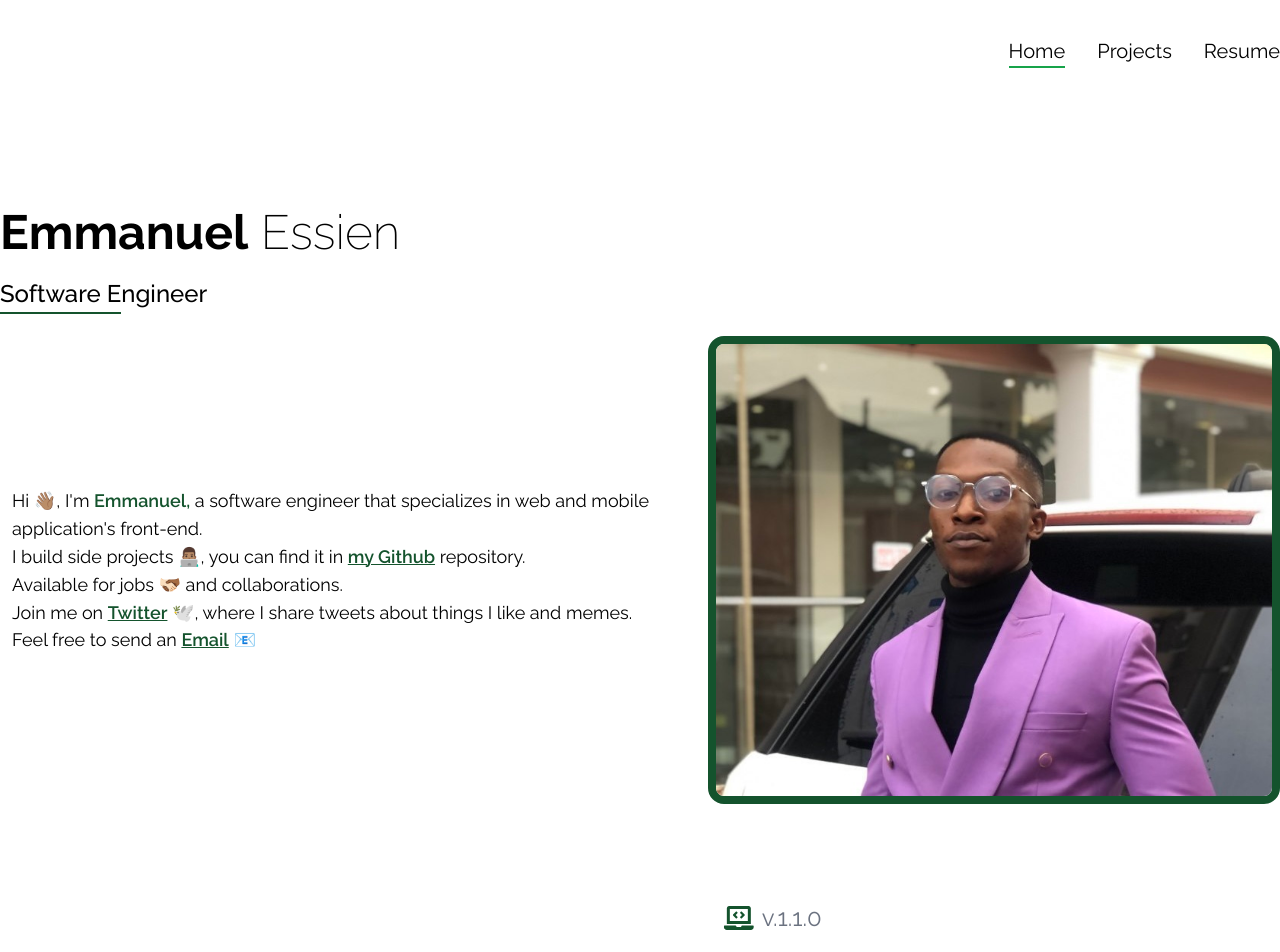
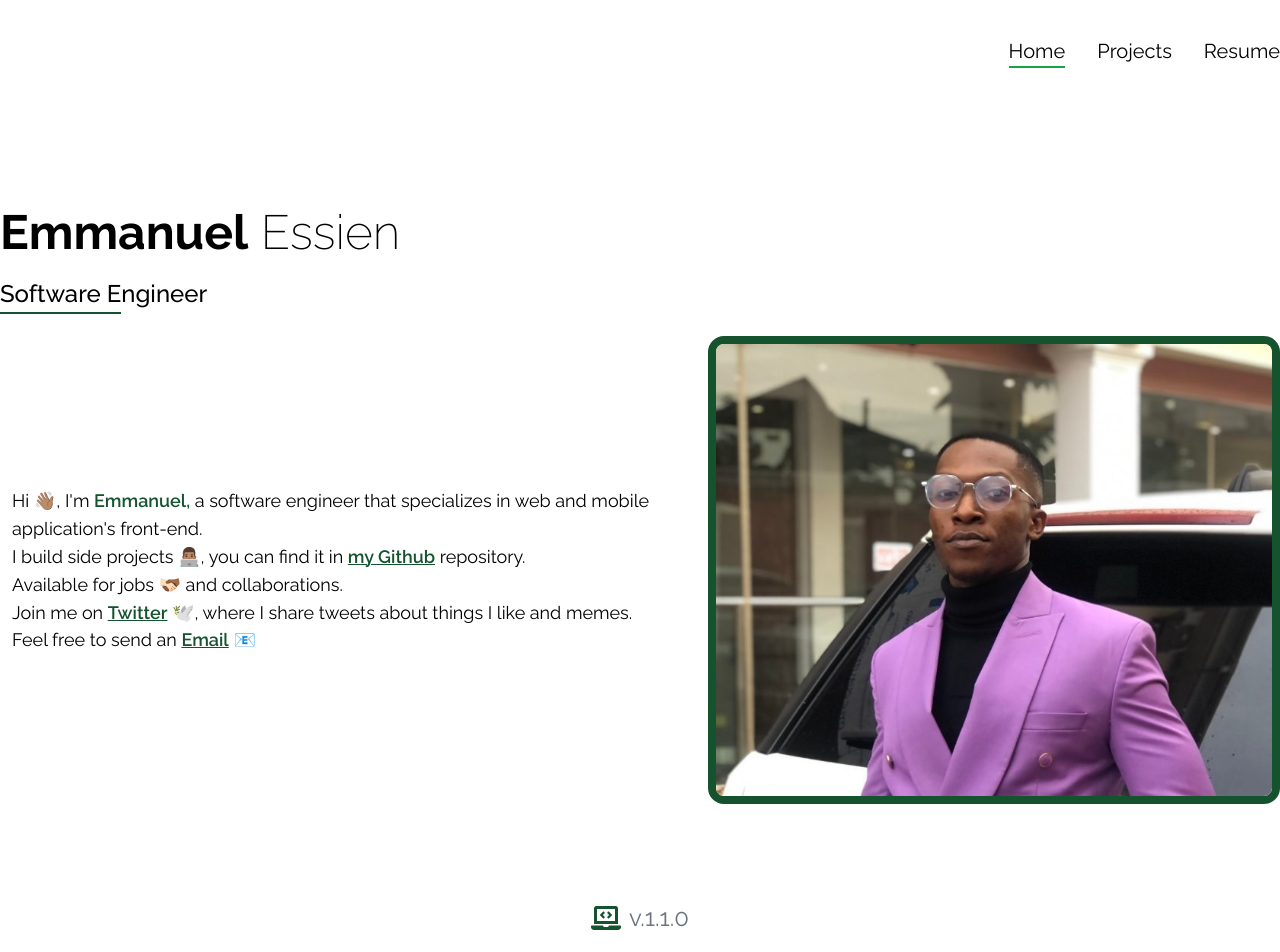
Before and after one commit to ehma90/MyPortfolio, a Next.js app: page / in a window 1280 px wide. Built offline with nearby package versions, Linux system fonts and the light colour scheme.

Commit message:
Fixing bug:#2

```diff
--- a/src/components/Footer.tsx
+++ b/src/components/Footer.tsx
@@ -6,7 +6,7 @@ import { motion } from "framer-motion";
 const Footer = () => {
   return (
     <div>
-      <motion.div transition={{type: "tween", duration: 10,}} animate={{x: 0}} initial={{x:500}} translate="yes" className="mt-20 py-4 flex justify-center items-center gap-2">
+      <motion.div transition={{type: "tween", duration: 5,}} animate={{x: 0}} initial={{x:80}} translate="yes" className="mt-20 py-4 flex justify-center items-center gap-2">
         <FaLaptopCode size={30} className="text-green-900 text-4xl" />
         <Text as="h4" variant="h4" className=" text-gray-500"> v.1.1.0</Text>
       </motion.div>
--- a/src/pages/projects/[slug].tsx
+++ b/src/pages/projects/[slug].tsx
@@ -21,7 +21,7 @@ const ProjectDetails = () => {
   } else {
     return (
       <Layout title={`${data?.header} project details` || `Project details`}>
-        <div className="  mx-auto px-5 md:px-0">
+        <Container className="  mx-auto px-5 md:px-0">
           <motion.div animate={{ x: 0 }} initial={{ x: 150 }} className="hidden md:block">
             <Button
               size="sm"
@@ -43,7 +43,7 @@ const ProjectDetails = () => {
             >
               {data?.header}
             </Text>
-            <div className="project-img mx-auto w-full max-w-3xl mt-5 ">
+            <div className=" w-full max-w-3xl mt-5 ">
               <Image
                 src={data?.image}
                 width={300}
@@ -53,7 +53,7 @@ const ProjectDetails = () => {
               />
             </div>
 
-            <ul className="py-[16px] md:py-[48px] flex justify-start gap-x-[8px] opacity-50">
+            <ul className="py-[16px] md:py-[48px] flex justify-center flex-wrap gap-4 opacity-50">
               {data?.stack.map((item: any) => (
                 <li
                   key={item.id}
@@ -103,7 +103,7 @@ const ProjectDetails = () => {
               </Button>
             </div>
           </div>
-        </div>
+        </Container>
       </Layout>
     );
   }
```
